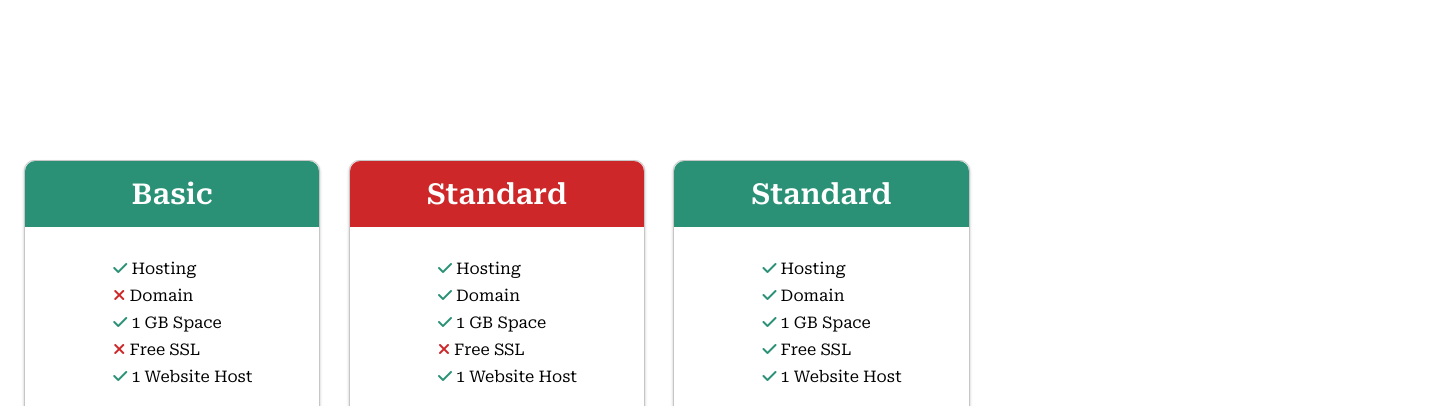
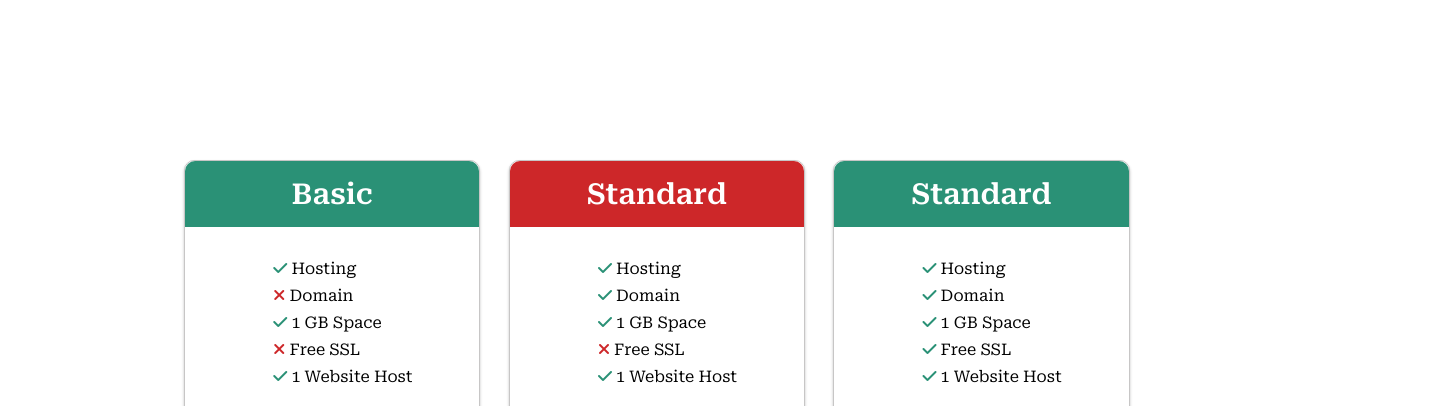
Before and after one commit to sagarlade/Prices_Card, a plain HTML site: page index.html in a window 1280 px wide. Shown: the top 406 px of the page, 1440 px wide, since content can reach past the window. Drawn offline with Linux system fonts and the light colour scheme.

Commit message:
style.css

```diff
--- a/style.css
+++ b/style.css
@@ -12,6 +12,7 @@ body{
     height: 100%;
     display: block;
     margin-top: 10em;
+    margin-left: 10em;
 }
 .card{
     margin-left: 1.5rem;
```
